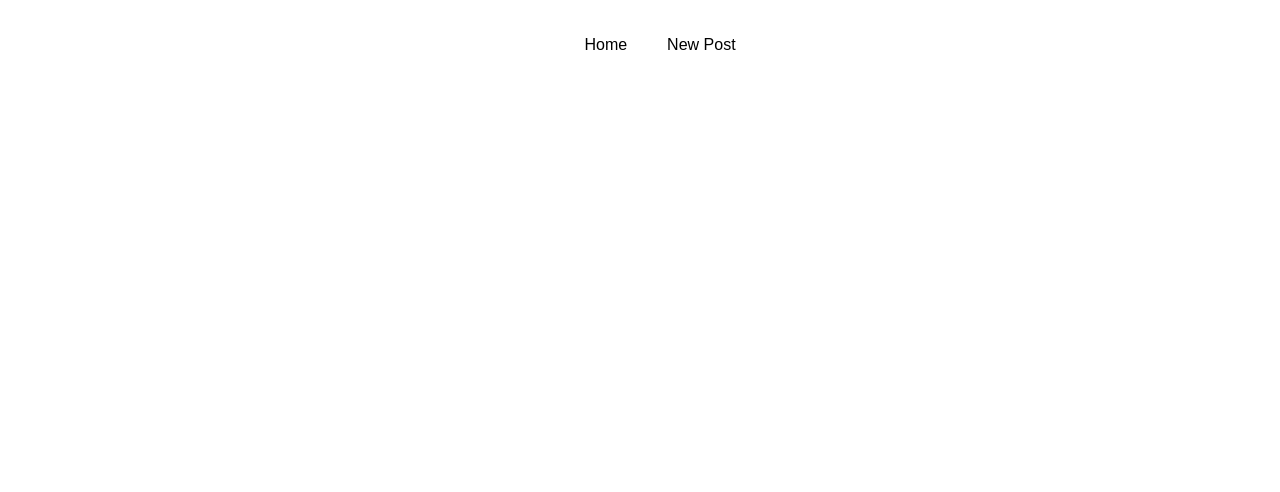
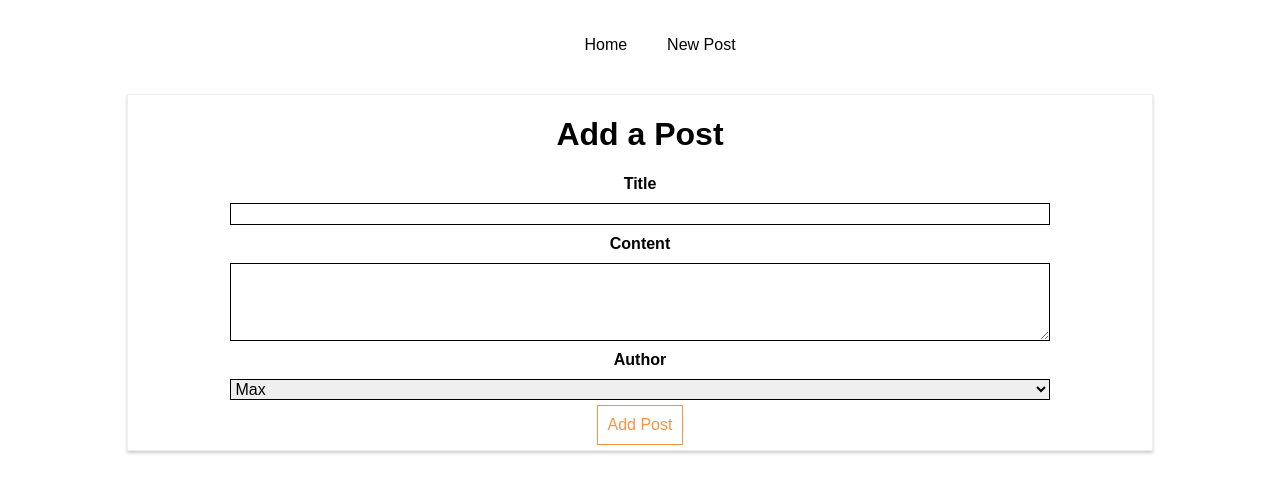
Before and after one commit to xerxes23/react-blog, a React (Create React App) app: page /newpost in a window 1280 px wide. Shown: the top 492 px of the page. Built offline with nearby package versions, Linux system fonts and the light colour scheme.

Commit message:
implemented multiple routes

```diff
--- a/src/containers/Blog/Blog.js
+++ b/src/containers/Blog/Blog.js
@@ -3,6 +3,7 @@ import { Route } from 'react-router-dom';
 
 import './Blog.css';
 import Posts from './Posts/Posts';
+import NewPost from './NewPost/NewPost';
 
 class Blog extends Component {
 
@@ -18,9 +19,11 @@ class Blog extends Component {
                     </nav>
                 </header>
 
-                <Route exact path='/' render={() =>
-                    <Posts/>
-                } />
+                <Route exact path='/' component={Posts} />
+                <Route path='/newpost' component={NewPost} />
+
+
+
 
             </div>
         );
```
